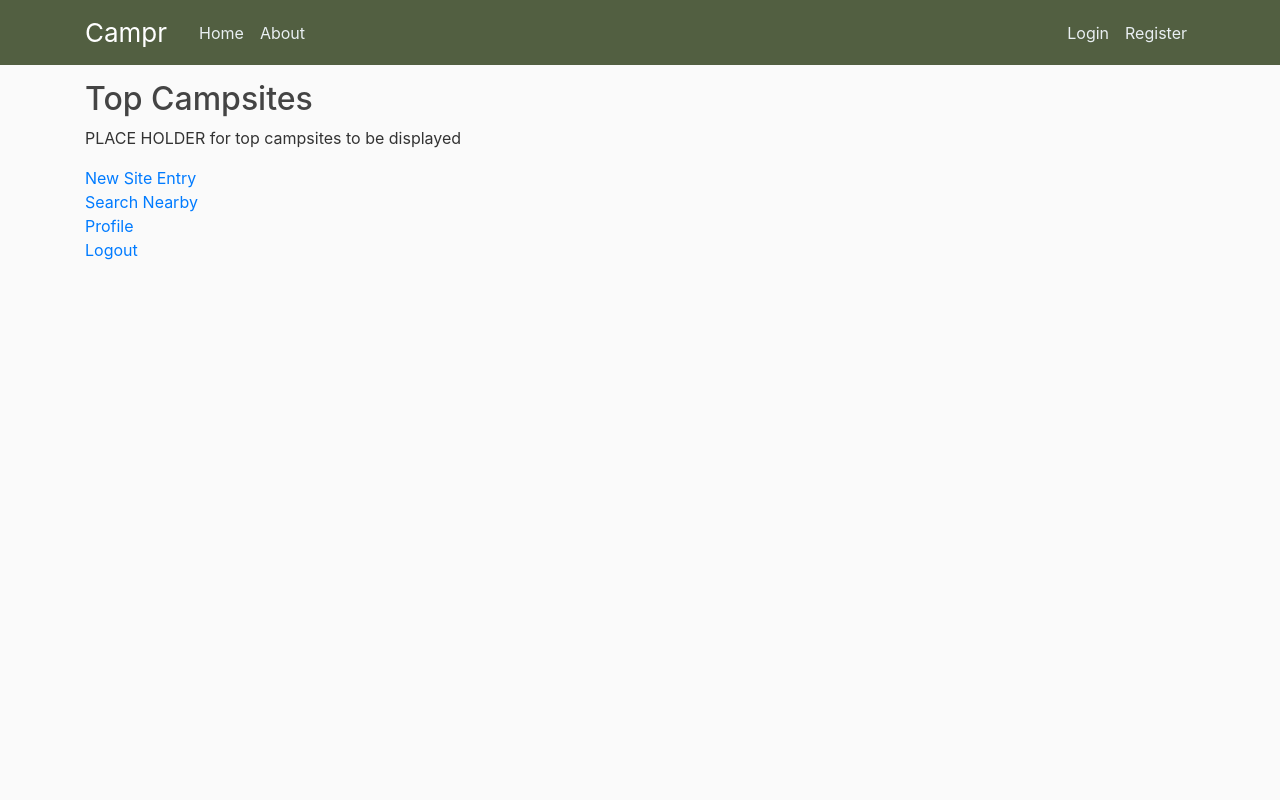
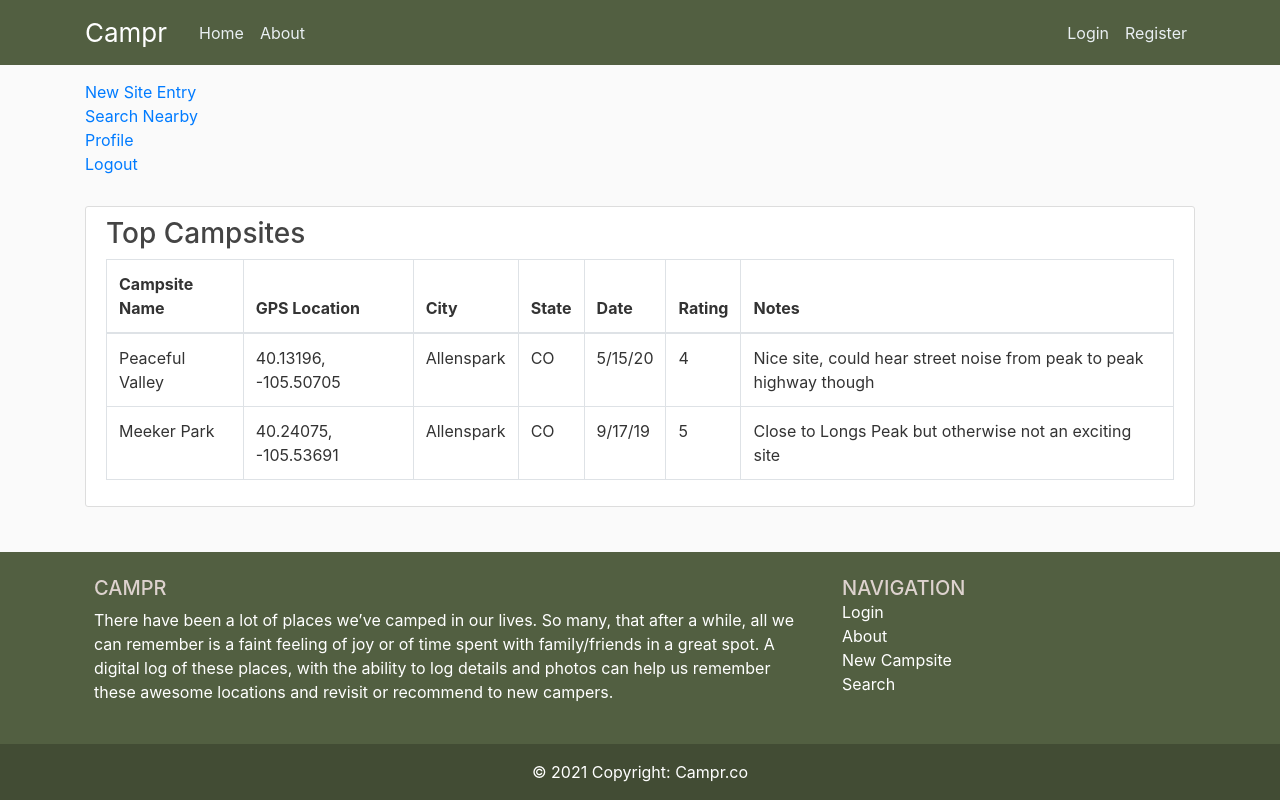
Before and after one commit to JKelliher/Campr_Repository, a Flask app: page /home/ in a window 1280 px wide. Run offline with Flask 2, Linux system fonts and the light colour scheme; some libraries are stand-ins or nearby versions.

Commit message:
Adding a footer + Basic table to display dummy data on home page

```diff
--- a/Campr_Flask_Codebase/campr_app.py
+++ b/Campr_Flask_Codebase/campr_app.py
@@ -1,6 +1,27 @@
 from flask import Flask, url_for, render_template
 
 app = Flask(__name__)
+
+camp_sites = [
+    {
+        'site_name': 'Peaceful Valley',
+        'gps': '40.13196, -105.50705',
+        'city': 'Allenspark',
+        'state_abr': 'CO',
+        'date': '5/15/20',
+        'rating': 4,
+        'notes': 'Nice site, could hear street noise from peak to peak highway though'
+    },
+    {
+        'site_name': 'Meeker Park',
+        'gps': '40.24075, -105.53691',
+        'city': 'Allenspark',
+        'state_abr': 'CO',
+        'date': '9/17/19',
+        'rating': 5,
+        'notes': 'Close to Longs Peak but otherwise not an exciting site'
+    }
+]
 
 @app.route('/')
 @app.route('/login/')
@@ -9,7 +30,7 @@ def login():
 
 @app.route('/home/')
 def home():
-    return render_template('home.html', title='Home Page')
+    return render_template('home.html', title='Home Page', camp_sites=camp_sites)
 
 @app.route('/new_user/')
 def new_user():
--- a/Campr_Flask_Codebase/static/main.css
+++ b/Campr_Flask_Codebase/static/main.css
@@ -3,8 +3,12 @@ body {
 	color: #333333;
 	margin-top: 5rem;
   }
-  h1, h2, h3, h4, h5, h6 {
+  h1, h2, h3, h4 {
 	color: #444444;
+  }
+
+  h5 {
+    color: #ddd2ce;
   }
   .bg-steel {
 	background-color: #525f41;
@@ -24,3 +28,12 @@ body {
   .site-header .navbar-nav .nav-link.active {
 	font-weight: 500;
   }
+
+  .content-section {
+    background: #ffffff;
+    padding: 10px 20px;
+    border: 1px solid #dddddd;
+    border-radius: 3px;
+    margin-top: 30px;
+    margin-bottom: 20px;
+  }
--- a/Campr_Flask_Codebase/templates/home.html
+++ b/Campr_Flask_Codebase/templates/home.html
@@ -1,10 +1,43 @@
 {% extends "layout.html" %}
 {% block content %}
-  <h2>Top Campsites</h2>
-  <p>PLACE HOLDER for top campsites to be displayed</p>
-
+<div class="col-md-8">
   <a href=" {{ url_for('new_campsite') }} ">New Site Entry</a><br>
   <a href=" {{ url_for('search') }} ">Search Nearby</a><br>
   <a href=" {{ url_for('profile') }} ">Profile</a><br>
   <a href=" {{ url_for('login') }} ">Logout</a></br>
+  </div>
+
+<div class="container-fluid">
+  <div class="content-section">
+    <h3>Top Campsites</h3>
+    <div class="table-responsive">
+      <table class="table table-bordered">
+        <thead>
+          <tr>
+            <th scope="col">Campsite Name</th>
+            <th scope="col">GPS Location</th>
+            <th scope="col">City</th>
+            <th scope="col">State</th>
+            <th scope="col">Date</th>
+            <th scope="col">Rating</th>
+            <th scope="col">Notes</th>
+          </tr>
+        </thead>
+        <tbody>
+          <tr>
+            {% for camp_site in camp_sites %}
+            <td>{{ camp_site.site_name }}</td>
+            <td>{{ camp_site.gps }}</td>
+            <td>{{ camp_site.city }}</td>
+            <td>{{ camp_site.state_abr }}</td>
+            <td>{{ camp_site.date }}</td>
+            <td>{{ camp_site.rating }}</td>
+            <td>{{ camp_site.notes }}</td>
+          </tr>
+          {% endfor %}
+        </tbody>
+      </table>
+    </div>
+  </div>
+</div>
   {% endblock content %}
--- a/Campr_Flask_Codebase/templates/layout.html
+++ b/Campr_Flask_Codebase/templates/layout.html
@@ -27,7 +27,7 @@
             </button>
             <div class="collapse navbar-collapse" id="navbarToggle">
               <div class="navbar-nav mr-auto">
-                <a class="nav-item nav-link" href="/">Home</a>
+                <a class="nav-item nav-link" href="/home/">Home</a>
                 <a class="nav-item nav-link" href="/about">About</a>
               </div>
               <!-- Navbar Right Side -->
@@ -41,11 +41,54 @@
     </header>
     <main role="main" class="container">
         <div class="row">
-          <div class="col-md-8">
             {% block content %}{% endblock %}
-          </div>
         </div>
     </main>
+    <footer class="bg-steel text-white text-lg-start fixed-bottom">
+      <!-- Grid container -->
+      <div class="container p-4">
+        <!--Grid row-->
+        <div class="row">
+          <!--Grid column-->
+          <div class="col-12 col-md-8">
+            <h5 class="text-uppercase">CAMPR</h5>
+
+            <p>
+              There have been a lot of places we’ve camped in our lives. So many, that after a while, all we can remember is a faint feeling of joy or of time spent with family/friends in a great spot. A digital log of these places, with the ability to log details and photos can help us remember these awesome locations and revisit or recommend to new campers.
+            </p>
+          </div>
+          <!--Grid column-->
+
+          <!--Grid column-->
+          <div class="col-6 col-md-4">
+            <h5 class="text-uppercase mb-0">Navigation</h5>
+
+            <ul class="list-unstyled">
+              <li>
+                <a href="/login" class="text-white">Login</a>
+              </li>
+              <li>
+                <a href="/about" class="text-white">About</a>
+              </li>
+              <li>
+                <a href="/new_campsite/" class="text-white">New Campsite</a>
+              </li>
+              <li>
+                <a href="/search/" class="text-white">Search</a>
+              </li>
+            </ul>
+          </div>
+          <!--Grid column-->
+        </div>
+        <!--Grid row-->
+      </div>
+      <!-- Grid container -->
+
+      <!-- Copyright -->
+      <div class="text-center p-3" style="background-color: rgba(0, 0, 0, 0.2);">
+        © 2021 Copyright:
+        <a class="text-white" href="https://google.com/">Campr.co</a>
+      </div>
     <!-- Optional JavaScript -->
     <!-- jQuery first, then Popper.js, then Bootstrap JS -->
     <script src="https://code.jquery.com/jquery-3.2.1.slim.min.js" integrity="sha384-KJ3o2DKtIkvYIK3UENzmM7KCkRr/rE9/Qpg6aAZGJwFDMVNA/GpGFF93hXpG5KkN" crossorigin="anonymous"></script>
```
